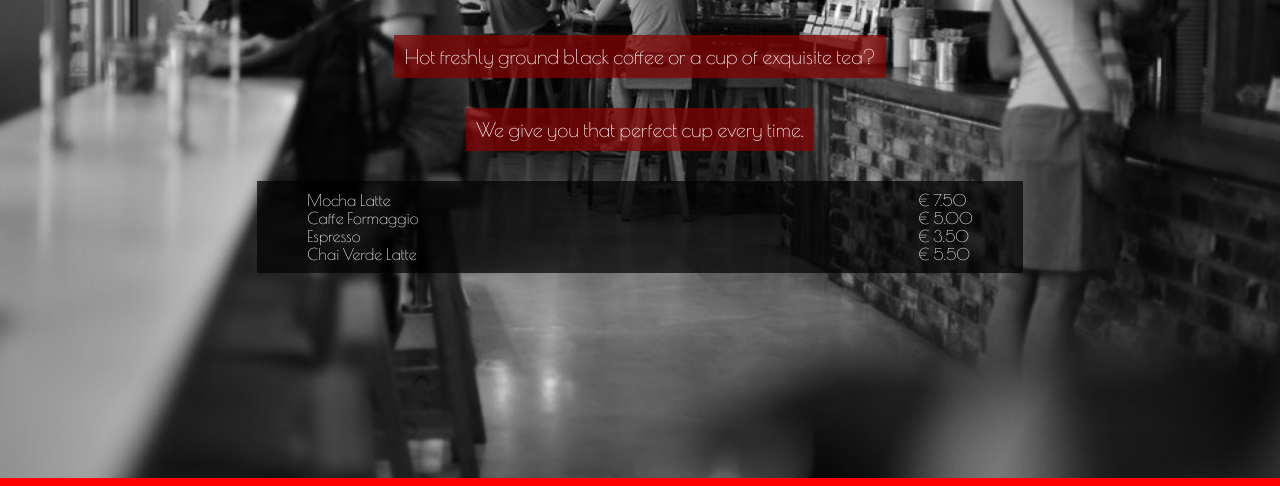
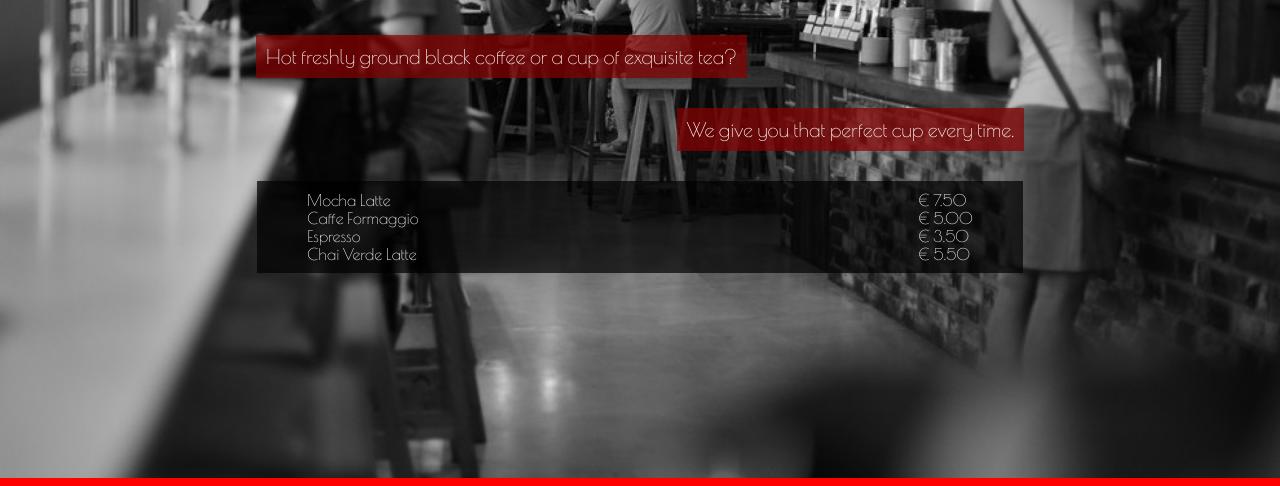
Before and after one commit to OskarMartens/caffe-retro, a plain HTML site: page index.html in a window 1280 px wide. Shown: the part 312-798 px from the top of the page. Drawn offline with nearby package versions, Linux system fonts and the light colour scheme; a web font is replaced by a local one.

Commit message:
paragraph change

```diff
--- a/index.css
+++ b/index.css
@@ -43,6 +43,15 @@
   gap: 30px;
 }
 
+.content-section>*:nth-child(2){
+  align-self: flex-start;
+  margin-left: 20%;
+}
+.content-section>*:nth-child(3){
+  align-self: flex-end;
+  margin-right: 20%;
+}
+
 .page-text-header {
   font-size: 2rem;
   margin-bottom: 0.5rem;
```
